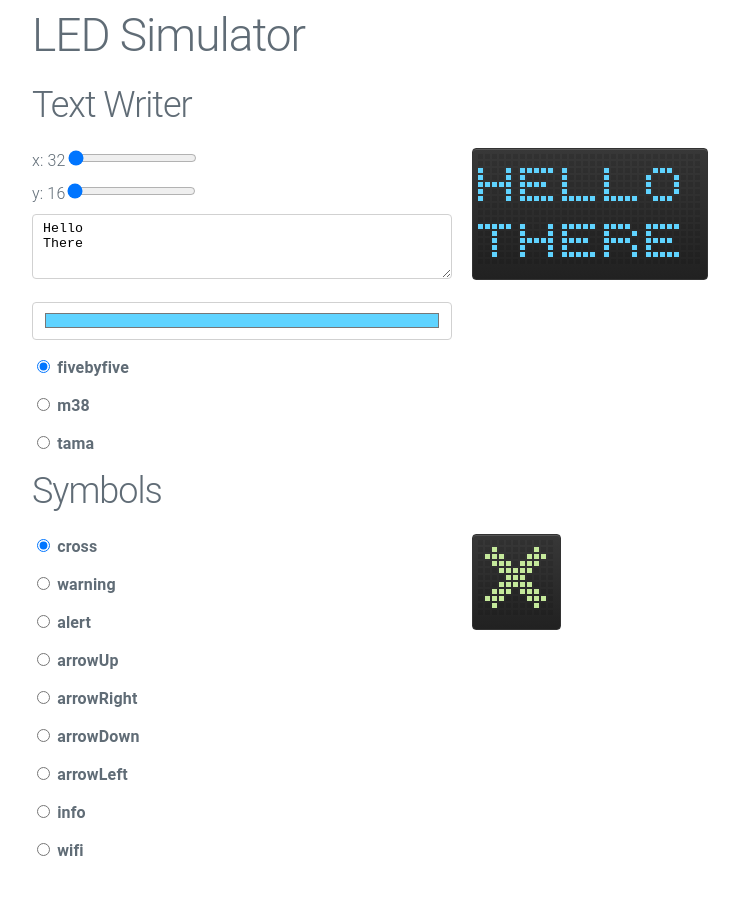
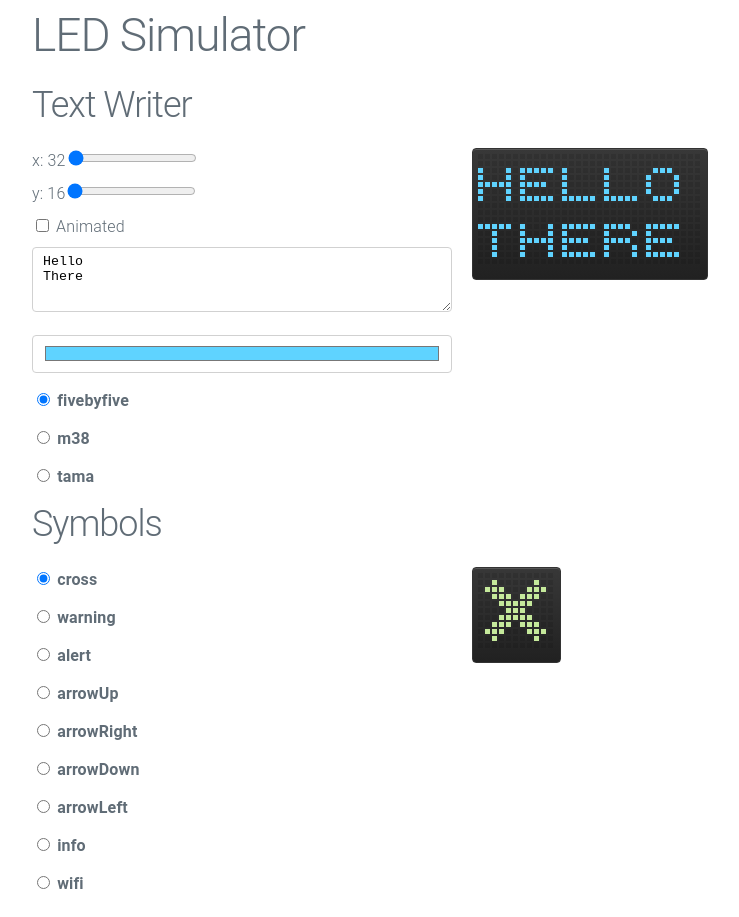
Before and after one commit to sallar/led-matrix-simulator, a Preact app: page / in a window 1280 px wide. Shown: the whole page, without its empty margins (68-807 px from the left). Before the commit the page ends 884 px from the top, so only its background shows below. Built offline with nearby package versions, Linux system fonts and the light colour scheme.

Commit message:
Add animation option

```diff
--- a/src/led/matrix.ts
+++ b/src/led/matrix.ts
@@ -7,6 +7,7 @@ interface ILedMatrixOptions {
   pixelHeight?: number;
   margin?: number;
   glow?: boolean;
+  animated?: boolean;
 }
 
 const DEFAULT_OPTS: ILedMatrixOptions = {
@@ -15,13 +16,17 @@ const DEFAULT_OPTS: ILedMatrixOptions = {
   pixelWidth: 10,
   pixelHeight: 10,
   margin: 4,
-  glow: false
+  glow: false,
+  animated: false
 };
 
 class LedMatrix {
   private canvas: HTMLCanvasElement;
   private ctx: CanvasRenderingContext2D;
   private opts: ILedMatrixOptions;
+  private data: IMatrix = [];
+  private offset = 0;
+  private rAF: any;
 
 	constructor(canvas: HTMLCanvasElement, opts: ILedMatrixOptions = {}) {
   	this.canvas = canvas;
@@ -39,41 +44,74 @@ class LedMatrix {
     this.canvas.style.height = `${height / 2}px`;
   }
 
-  draw(data: IMatrix): void {
-  	const { pixelWidth, pixelHeight, margin, x, y, glow } = this.opts;
-    const pixels = this.opts.x * this.opts.y;
+  render(): void {
+    if (this.rAF) {
+      cancelAnimationFrame(this.rAF);
+    }
+    this.draw();
+  }
 
-    if (data.length !== pixels) {
+  private draw(): void {
+  	const { pixelWidth, pixelHeight, margin, x, y, glow, animated } = this.opts;
+    const pixels = x * y;
+
+    if (this.data.length !== pixels) {
       throw new Error('`data` needs to be provided fully. Length is insufficient.');
     }
 
     for (let i = 0; i < pixels; i += 1) {
-      const { on, color } = data[i];
-      const y = Math.floor(i / this.opts.x);
-      const x = i - (y * this.opts.x);
+      const { on, color } = this.data[i];
       const rgba = on ? `rgba(${color.r},${color.g},${color.b},${color.a})` : 'rgba(0,0,0,.1)';
+      const dy = Math.floor(i / x);
+      let dx = i - (dy * x);
+
+      if (animated) {
+        dx -= this.offset;
+        dx = (dx < 0) ? (x - 1) - Math.abs(dx) : dx;
+      }
 
       this.ctx.fillStyle = rgba;
       this.ctx.fillRect(
-        x * (pixelWidth + margin),
-        y * (pixelHeight + margin),
+        dx * (pixelWidth + margin),
+        dy * (pixelHeight + margin),
         pixelWidth,
         pixelHeight
       );
+
       if (glow && on) {
         this.ctx.shadowBlur = 5;
         this.ctx.shadowColor = rgba;
       }
     }
+
+    if (animated) {
+      this.animate();
+    }
+  }
+
+  animate() {
+    this.offset += 1;
+    if (this.offset >= this.opts.x) {
+      this.offset = 0;
+    }
+
+    this.rAF = requestAnimationFrame(() => {
+      this.clear();
+      this.draw();
+    });
   }
 
   clear(): void {
     this.ctx.clearRect(0, 0, this.canvas.width, this.canvas.height);
   }
 
-  setNewDimensions(x: number, y: number): void {
-    this.opts = Object.assign({}, this.opts, { x, y });
+  setNewOptions(opts: ILedMatrixOptions) {
+    this.opts = Object.assign({}, this.opts, opts);
     this.setup();
+  }
+
+  setData(data: IMatrix) {
+    this.data = data;
   }
 }
 
--- a/src/playground.tsx
+++ b/src/playground.tsx
@@ -10,6 +10,7 @@ interface State {
   color?: string;
   fonts?: string[];
   font?: string;
+  animated?: boolean;
 }
 
 class Playground extends Component<any, State> {
@@ -24,7 +25,8 @@ class Playground extends Component<any, State> {
       text: 'Hello\nThere',
       color: '#5fd3ff',
       fonts: Object.keys(fonts),
-      font: 'fivebyfive'
+      font: 'fivebyfive',
+      animated: false
     };
   }
 
@@ -41,15 +43,19 @@ class Playground extends Component<any, State> {
     const text = this.state.text.replace(/[^\x00-\x7F]/g, '');
     const store = createStore(this.state.cols, this.state.rows);
     store.write(text, (fonts as any)[this.state.font], this.state.color);
+    this.led.setData(store.matrix);
     this.led.clear();
-    this.led.draw(store.matrix);
+    this.led.render();
   }
 
   slideChange(e: any, prop: string) {
     this.setState({
       [prop]: parseInt(e.target.value)
     });
-    this.led.setNewDimensions(this.state.cols, this.state.rows);
+    this.led.setNewOptions({
+      x: this.state.cols,
+      y: this.state.rows
+    })
     this.draw();
   }
 
@@ -60,7 +66,17 @@ class Playground extends Component<any, State> {
     this.draw();
   }
 
-  render(_: any, { rows, cols, text, color, fonts, font }: State) {
+  animatedChange(e: any) {
+    this.setState({
+      animated: !this.state.animated
+    });
+    this.led.setNewOptions({
+      animated: this.state.animated
+    });
+    this.draw();
+  }
+
+  render(_: any, { rows, cols, text, color, fonts, font, animated }: State) {
     return (
       <div className="row">
         <div className="column">
@@ -68,6 +84,7 @@ class Playground extends Component<any, State> {
           <input type="range" min="32" max="64" onInput={e => this.slideChange(e, 'cols')} value={cols.toString()}/><br/>
           y: {rows}
           <input type="range" min="16" max="32" onInput={e => this.slideChange(e, 'rows')} value={rows.toString()}/><br/>
+          <input type="checkbox" checked={animated} onChange={e => this.animatedChange(e)}/> Animated
           <textarea value={text} onKeyUp={e => this.propChange(e, 'text')}/><br/>
           <input type="color" value={color} onChange={e => this.propChange(e, 'color')}/><br/>
           {fonts.map(fontName =>
--- a/src/symbols.tsx
+++ b/src/symbols.tsx
@@ -41,8 +41,9 @@ class Symbols extends Component<any, State> {
           store.fill(x, y, c[0], c[1], c[2], c[3]);
         }
     }
+    this.led.setData(store.matrix);
     this.led.clear();
-    this.led.draw(store.matrix);
+    this.led.render();
   }
 
   handleShapeChange(shape: string) {
```
